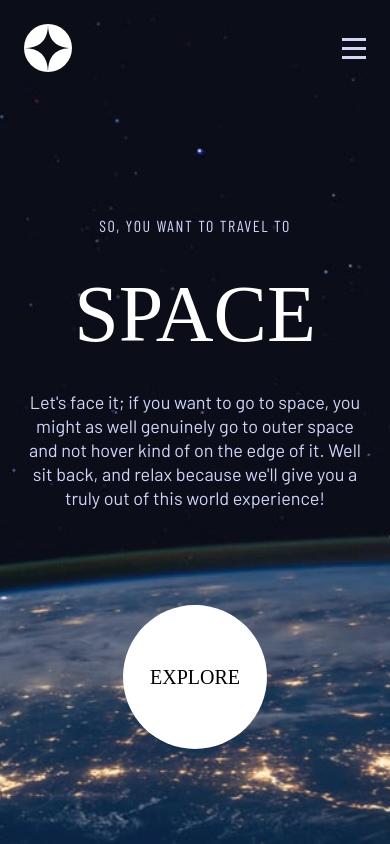
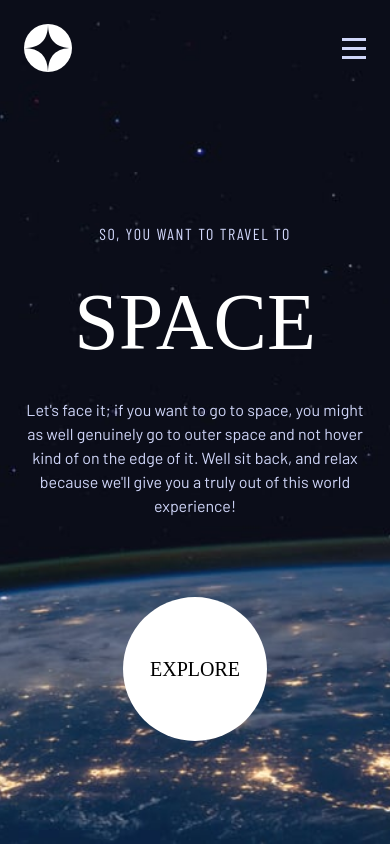
Before and after one commit to felpfsf/space-tourism, a Next.js app: page / in a window 390 px wide. Built offline with nearby package versions, Linux system fonts and the light colour scheme; a web font is replaced by a local one.

Commit message:
feat: home page mobile desktop

```diff
--- a/src/pages/index.tsx
+++ b/src/pages/index.tsx
@@ -2,7 +2,7 @@
 
 export default function App() {
   return (
-    <main className='w-full h-screen mx-auto px-6 pt-14 lg:px-[165px] flex flex-col lg:flex-row justify-center lg:justify-between items-center gap-8 lg:gap-0 home_background'>
+    <main className='w-full h-screen mx-auto px-6 pt-14 lg:px-[165px] flex flex-col lg:flex-row justify-center lg:justify-between items-center gap-4 lg:gap-0 home_background'>
       <div className='flex flex-col items-center lg:items-start gap-4 max-w-[450px] w-full'>
         <h2 className='md:text-[28px] tracking-widest md:tracking-[3.4px] lg:tracking-[4.7008px] font-barlowCond'>
           SO, YOU WANT TO TRAVEL TO
@@ -10,7 +10,7 @@
         <h1 className='text-white font-belleFair text-[80px] md:text-[150px]'>
           SPACE
         </h1>
-        <p className='text-lg leading-6 text-center md:text-base md:leading-7 lg:leading-8 lg: lg:text-left'>
+        <p className='text-center md:text-lg lg:leading-8 lg: lg:text-left'>
           Let&apos;s face it; if you want to go to space, you might as well
           genuinely go to outer space and not hover kind of on the edge of it.
           Well sit back, and relax because we&apos;ll give you a truly out of
```
